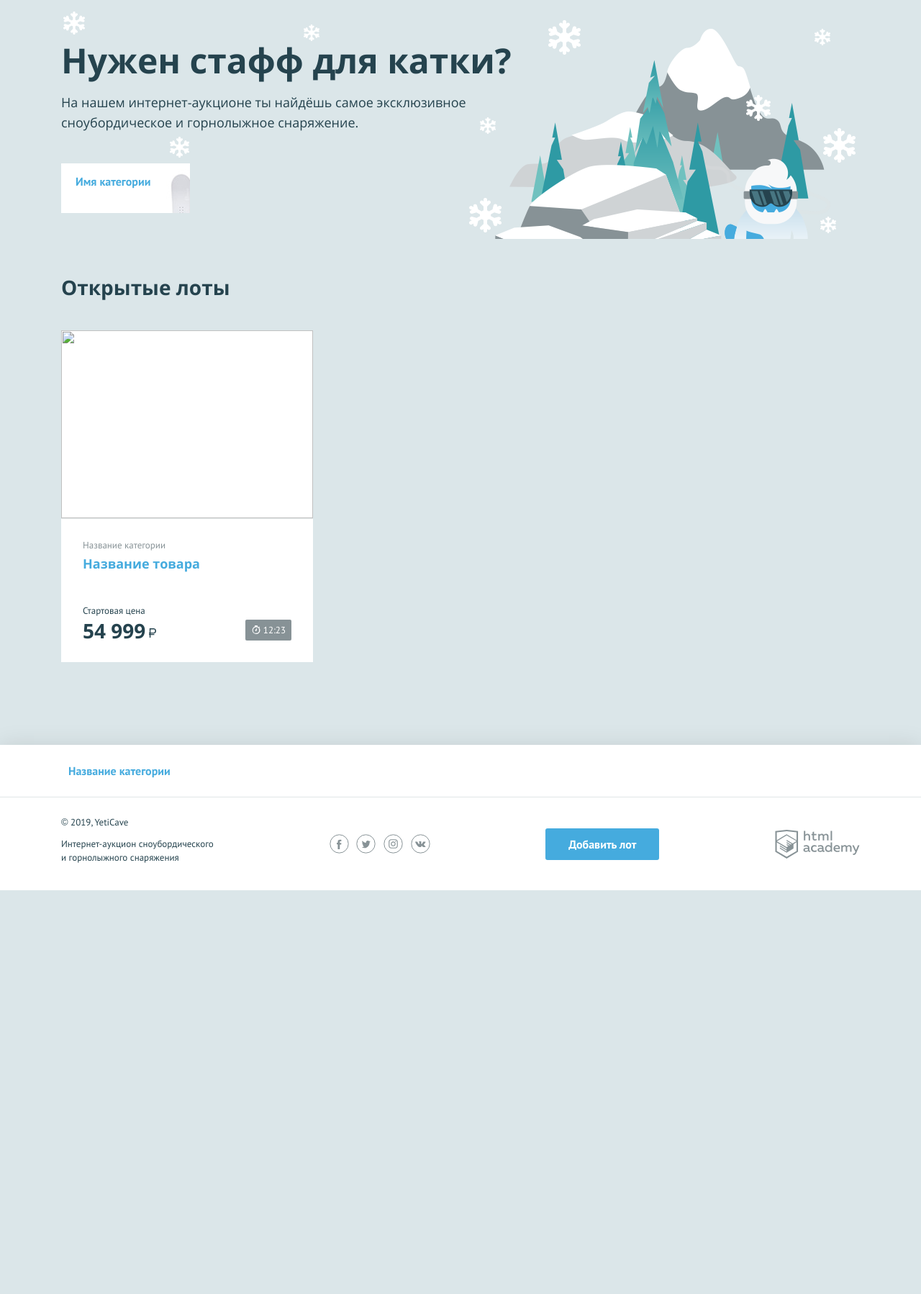
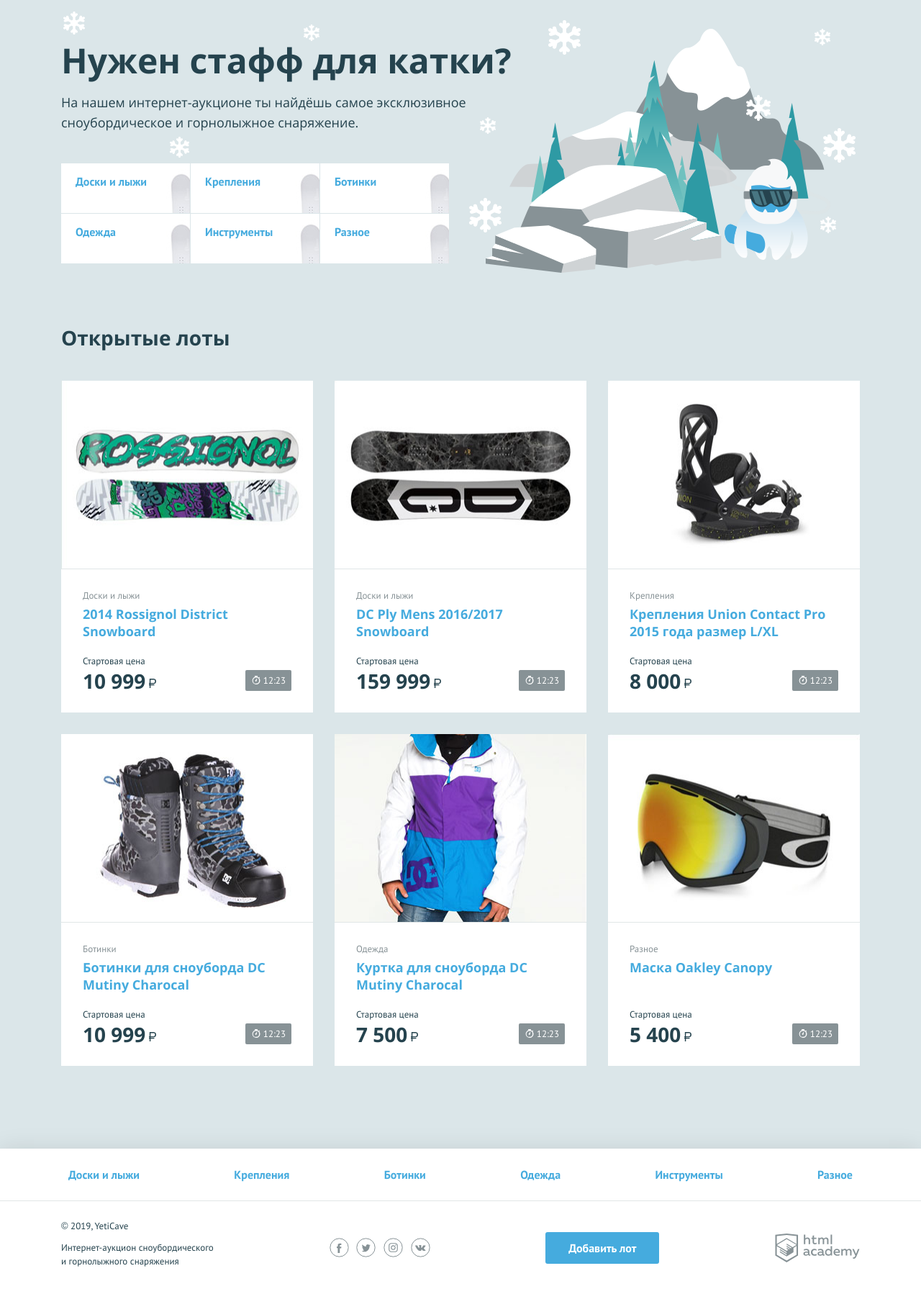
Before and after one commit to ivankab1993/1154741-yeticave-10, a PHP site: page / in a window 1280 px wide. Shown: the part 107-1905 px from the top of the page at 72% size. Before the commit the page ends 1344 px from the top, so only its background shows below. Run offline with PHP 8.4, Linux system fonts and the light colour scheme.

Commit message:
Внесены правки в коде

```diff
--- a/index.php
+++ b/index.php
@@ -60,11 +60,25 @@ function price_format(int $price) {
     <section class="promo">
         <h2 class="promo__title">Нужен стафф для катки?</h2>
         <p class="promo__text">На нашем интернет-аукционе ты найдёшь самое эксклюзивное сноубордическое и горнолыжное снаряжение.</p>
+        <?php
+            $arMenu = [];
+            $arMenu = [
+                "Доски и лыжи",
+                "Крепления",
+                "Ботинки",
+                "Одежда",
+                "Инструменты",
+                "Разное",
+            ];
+        ?>
         <ul class="promo__list">
             <!--заполните этот список из массива категорий-->
+            <?php foreach ($arMenu as $item): ?>
                 <li class="promo__item promo__item--boards">
-                <a class="promo__link" href="pages/all-lots.html">Имя категории</a>
+                    <?php $menuItem = isset($item) ? $item : "";  ?>
+                    <a class="promo__link" href="pages/all-lots.html"><?=$menuItem;?></a>
                 </li>
+            <?php endforeach; ?>
         </ul>
     </section>
     <section class="lots">
@@ -72,18 +86,58 @@ function price_format(int $price) {
             <h2>Открытые лоты</h2>
         </div>
         <ul class="lots__list">
+            <?php
+                $arAds = [];
+                $arAds = [
+                    [   "NAME" => "2014 Rossignol District Snowboard",
+                        "CATEGORY" => "Доски и лыжи",
+                        "PRICE" => "10999",
+                        "IMAGE_URL" => "img/lot-1.jpg",
+                    ],
+                    [   "NAME" => "DC Ply Mens 2016/2017 Snowboard",
+                        "CATEGORY" => "Доски и лыжи",
+                        "PRICE" => "159999",
+                        "IMAGE_URL" => "img/lot-2.jpg",
+                    ],
+                    [   "NAME" => "Крепления Union Contact Pro 2015 года размер L/XL",
+                        "CATEGORY" => "Крепления",
+                        "PRICE" => "8000",
+                        "IMAGE_URL" => "img/lot-3.jpg",
+                    ],
+                    [   "NAME" => "Ботинки для сноуборда DC Mutiny Charocal",
+                        "CATEGORY" => "Ботинки",
+                        "PRICE" => "10999",
+                        "IMAGE_URL" => "img/lot-4.jpg",
+                    ],
+                    [   "NAME" => "Куртка для сноуборда DC Mutiny Charocal",
+                        "CATEGORY" => "Одежда",
+                        "PRICE" => "7500",
+                        "IMAGE_URL" => "img/lot-5.jpg",
+                    ],
+                    [   "NAME" => "Маска Oakley Canopy",
+                        "CATEGORY" => "Разное",
+                        "PRICE" => "5400",
+                        "IMAGE_URL" => "img/lot-6.jpg",
+                    ],
+                ];
+            ?>
             <!--заполните этот список из массива с товарами-->
+            <?php foreach ($arAds as $arAd): ?>
                 <li class="lots__item lot">
                     <div class="lot__image">
-                    <img src="" width="350" height="260" alt="">
+                        <?php $adUrl = isset($arAd["IMAGE_URL"]) ? $arAd["IMAGE_URL"] : "";  ?>
+                        <img src="<?=$adUrl;?>" width="350" height="260" alt="">
                     </div>
                     <div class="lot__info">
-                    <span class="lot__category">Название категории</span>
-                    <h3 class="lot__title"><a class="text-link" href="pages/lot.html">Название товара</a></h3>
+                        <?php $adCategory = isset($arAd["CATEGORY"]) ? $arAd["CATEGORY"] : "";  ?>
+                        <span class="lot__category"><?=$adCategory;?></span>
+                        <?php $adName = isset($arAd["NAME"]) ? $arAd["NAME"] : "";  ?>
+                        <h3 class="lot__title"><a class="text-link" href="pages/lot.html"><?=$adName;?></a></h3>
                         <div class="lot__state">
                             <div class="lot__rate">
+                                <?php $adPrice = isset($arAd["PRICE"]) ? $arAd["PRICE"] : "";  ?>
                                 <span class="lot__amount">Стартовая цена</span>
-                            <span class="lot__cost"><?=price_format(54999);?></span>
+                                <span class="lot__cost"><?=price_format($adPrice);?></span>
                             </div>
                             <div class="lot__timer timer">
                                 12:23
@@ -91,6 +145,7 @@ function price_format(int $price) {
                         </div>
                     </div>
                 </li>
+            <?php endforeach ?>
         </ul>
     </section>
 </main>
@@ -100,9 +155,12 @@ function price_format(int $price) {
     <nav class="nav">
         <ul class="nav__list container">
             <!--заполните этот список из массива категорий-->
+            <?php foreach ($arMenu as $item): ?>
+                <?php $menuItem = isset($item) ? $item : "";  ?>
                 <li class="nav__item">
-                <a href="pages/all-lots.html">Название категории</a>
+                    <a href="pages/all-lots.html"><?=$menuItem;?></a>
                 </li>
+            <?php endforeach; ?>
         </ul>
     </nav>
     <div class="main-footer__bottom container">
```
Lines whose indentation alone changed are shown as unchanged.
